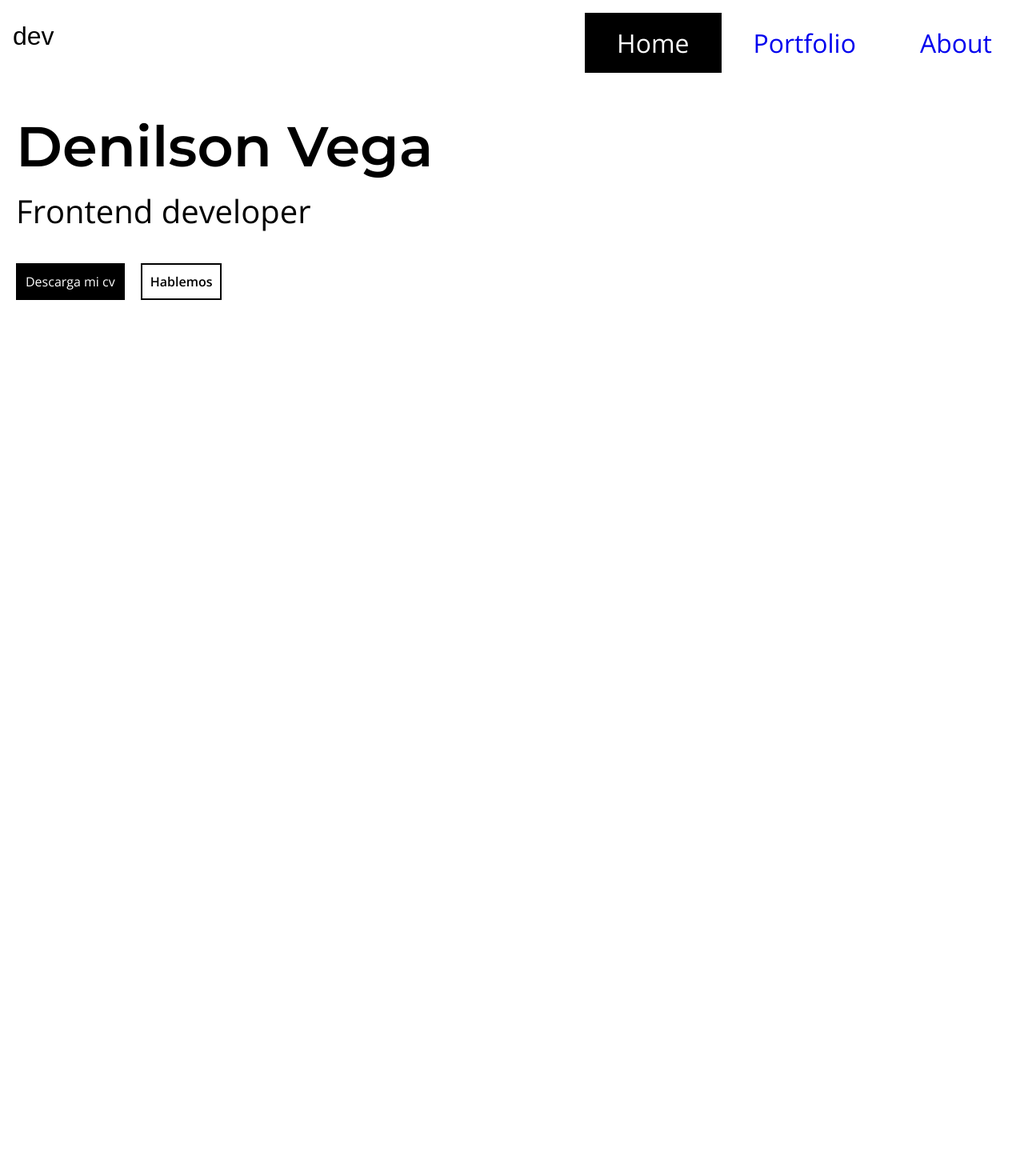
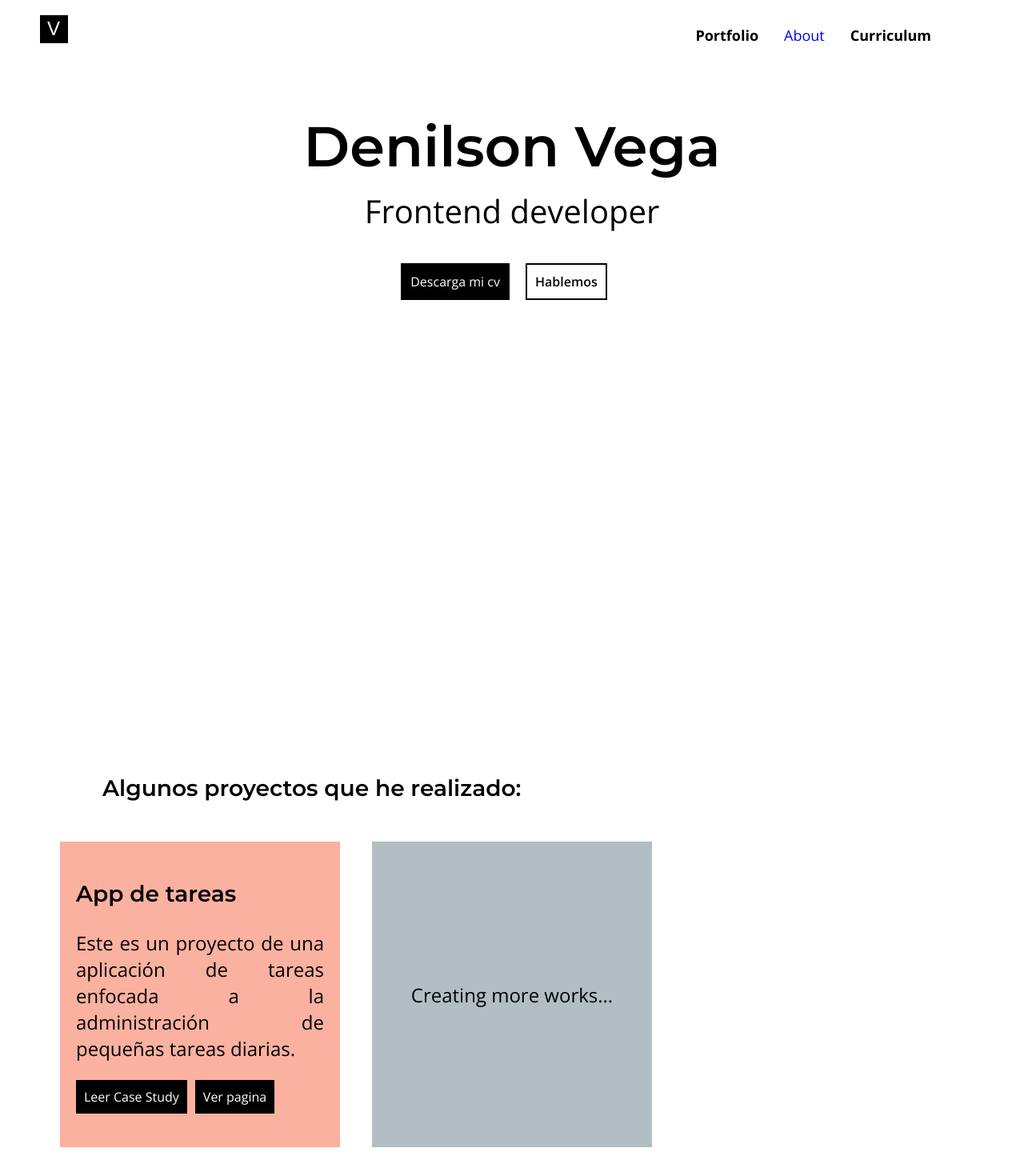
Before and after one commit to DanielVegaf/vega.dev, a React (Create React App) app: page / in a window 1280 px wide. Shown: the top 1470 px of the page at 80% size. Before the commit the page ends 800 px from the top, so only its background shows below. Built offline with nearby package versions, Linux system fonts and the light colour scheme; the HTML template or start-up script is replaced by a standard one.

Commit message:
Update layout beta 0.1.1 last beta

```diff
--- a/src/App.js
+++ b/src/App.js
@@ -6,7 +6,6 @@ import {
 import { useState } from 'react';
 
 import { HomePage } from './components/home/HomePage';
-import { PortfolioPage } from './components/portfolio/PortfolioPage';
 import { AboutPage } from './components/about/AboutPage';
 
 import {
@@ -17,8 +16,11 @@ import {
   Menu,
   MenuItem,
   MenuItemLink,
+  MenuItemCV,
   MobileIcon
 } from './styles/NavegationStyles'
+
+import Pdf from './assets/CV-DenilsonVega.pdf'
 
 import { FaTimes, FaBars } from "react-icons/fa";
 
@@ -32,7 +34,7 @@ function App() {
         <Wrapper>
 
           <LogoContainer>
-            <BackHome to="/">dev</BackHome>
+            <BackHome to="/">V</BackHome>
           </LogoContainer>
 
           <MobileIcon onClick={() => setShowMenu(!showMenu)}>
@@ -45,27 +47,29 @@ function App() {
           >
             <MenuItem>
               <MenuItemLink
-                className={({ isActive}) => isActive ? "active" : ""}
+                className={({ isActive }) => isActive ? "active" : ""}
                 to="/"
-                onClick={() => setShowMenu(!showMenu)}>
-                Home
-              </MenuItemLink>
-            </MenuItem>
-            <MenuItem>
-              <MenuItemLink
-                className={({ isActive}) => isActive ? "active" : ""}
-                to="/portfolio"
                 onClick={() => setShowMenu(!showMenu)}>
                 Portfolio
               </MenuItemLink>
             </MenuItem>
             <MenuItem>
               <MenuItemLink
-                className={({ isActive}) => isActive ? "active" : ""}
+                className={({ isActive }) => isActive ? "active" : ""}
                 to="/about"
                 onClick={() => setShowMenu(!showMenu)}>
                 About
               </MenuItemLink>
+            </MenuItem>
+            <MenuItem>
+              <MenuItemCV
+                href={Pdf}
+                target="_blank"
+                rel='noreferrer'
+                className={({ isActive }) => isActive ? "active" : ""}
+                onClick={() => setShowMenu(!showMenu)}>
+                Curriculum
+              </MenuItemCV>
             </MenuItem>
           </Menu>
 
@@ -74,7 +78,6 @@ function App() {
         <main>
           <Routes>
             <Route exact path="/about" element={<AboutPage />}> </Route>
-            <Route exact path="/portfolio" element={<PortfolioPage />}> </Route>
             <Route exact path="/" element={<HomePage />}></Route>
           </Routes>
         </main>
--- a/src/components/about/About.js
+++ b/src/components/about/About.js
@@ -20,6 +20,8 @@ import {
   AStackIcon,
   AStackText
 } from './AboutStyles'
+
+import Footer from '../Footer'
 
 const About = () => {
   return (
@@ -120,6 +122,7 @@ const About = () => {
         </ASkillContent>
       </AStack>
 
+      <Footer />
     </AboutContent>
   )
 }
--- a/src/components/home/Home.js
+++ b/src/components/home/Home.js
@@ -9,6 +9,8 @@ import {
     Curriculum,
     CVLink
 } from './HomeStyles'
+import Portfolio from '../portfolio/Portfolio'
+import Footer from '../Footer'
 import Pdf from '../../assets/CV-DenilsonVega.pdf'
 const Home = () => {
     return (
@@ -23,23 +25,18 @@ const Home = () => {
                     </DescriptionRoll>
                 </Description>
 
-                {/* <Curriculum>
-                <CVLink target='_blank' href={Pdf}>
-                    Download CV
-                </CVLink>
-            </Curriculum> */}
                 <DescriptionLinks>
                     <Curriculum>
                         <CVLink
                             primary
                             href={Pdf}
-                            target="_blank"
+                            download="Curriculum Denilson Vega"
                             rel='noreferrer'
                         >
                             Descarga mi cv
                         </CVLink>
                         <CVLink
-                            href="/"
+                            href="mailto:denilson.dvf@gmial.com"
                             target="_blank"
                             rel='noreferrer'
                         >
@@ -48,6 +45,9 @@ const Home = () => {
                     </Curriculum>
                 </DescriptionLinks>
             </Main>
+
+            <Portfolio />
+            <Footer />
         </Container>
     )
 }
--- a/src/components/home/HomeStyles.js
+++ b/src/components/home/HomeStyles.js
@@ -7,26 +7,62 @@ export const Container = styled.div`
 
 export const Main = styled.div`
     width: 100%;
-    height: 100%;
+    height: 100vh;
 `;
 
 export const Description = styled.div`
-    padding: 0 20px;
+    text-align: center;
+    transition: .2 ease-in-out;
+    @media screen and (max-width: 960px) {
+        padding: 0 20px;
+        transition: .2 ease-in-out;
+    }
+    @media screen and (max-width: 500px) {
+        font-size: 2rem;
+        transition: .2 ease-in-out;
+    }
 `;
 
 export const DescriptionTitle = styled.div`
     font-size: 60px;
-    text-align: justify;
+    transition: .2 ease-in-out;
+    @media screen and (max-width: 960px) {
+        text-align: justify;
+        transition: .2 ease-in-out;
+    }
+    @media screen and (max-width: 500px) {
+        text-align: justify;
+        transition: .2 ease-in-out;
+    }
 `;
 
 export const DescriptionRoll = styled.div`
    font-size: 40px;
    margin-top: -60px;
+   transition: .2 ease-in-out;
+   @media screen and (max-width: 960px) {
+        text-align: justify;
+        transition: .2 ease-in-out;
+    }
+   @media screen and (max-width: 500px) {
+        text-align: justify;
+        transition: .2 ease-in-out;
+    }
 `;
 
 export const DescriptionLinks = styled.div`
     display: flex;
+    justify-content: center;
     padding: 10px;
+    transition: .2 ease-in-out;
+    @media screen and (max-width: 960px) {
+        justify-content: start;
+        transition: .2 ease-in-out;
+    }
+   @media screen and (max-width: 500px) {
+        justify-content: start;
+        transition: .2 ease-in-out;
+    }
 `;
 
 export const Curriculum = styled.div`
@@ -39,7 +75,14 @@ export const CVLink = styled.a`
     color: black;
     padding: 10px;
     margin: 10px;
+    transition: .2s ease-in-out;
     font-weight: ${props => props.primary ? "200" : "600"};
     background: ${props => props.primary ? "black" : "white"};
     color: ${props => props.primary ? "white" : "black"};
+
+    &:hover{
+        transition: .2s ease-in-out;
+        border-radius: 5px;
+        box-shadow: 3px 3px black;
+    }
 `;
--- a/src/components/portfolio/Portfolio.js
+++ b/src/components/portfolio/Portfolio.js
@@ -1,22 +1,54 @@
 import React from 'react'
-import { GridContainer, Grid, Card } from './PortfolioStyles'
+import {
+  GridContainer,
+  GridTitle,
+  Grid,
+  Card,
+  CardMain,
+  CardTitle,
+  CardContentText,
+  CardContentLinks,
+  CardLink,
+  CardText
+} from './PortfolioStyles'
 
 const Portfolio = () => {
   return (
     <GridContainer>
+      <GridTitle>
+        <h3>Algunos proyectos que he realizado:</h3>
+      </GridTitle>
       <Grid>
-        <Card className='card'>
-          Work 1
+
+        <Card first>
+          <CardMain>
+            <CardTitle>
+              <h3>App de tareas</h3>
+            </CardTitle>
+            <CardContentText>
+              <CardText>
+                Este es un proyecto de una aplicación de tareas enfocada a la administración de pequeñas tareas diarias.
+              </CardText>
+            </CardContentText>
+            <CardContentLinks>
+              <CardLink target="_blank" href='https://github.com/DanielVegaf/react-tasks'>Leer Case Study</CardLink>
+              <CardLink target="_blank" href='https://reactasks.netlify.app/'>Ver pagina</CardLink>
+            </CardContentLinks>
+          </CardMain>
         </Card>
-        <Card className='card'>
-          Work 2
+
+        <Card style={{ display: 'flex', justifyContent: 'center', alignItems: 'center'}}>
+          Creating more works...
         </Card>
-        <Card className='card'>
-          Work 3
-        </Card>
-        <Card className='card'>
-          Work 4
-        </Card>
+
+        {/* <Card third>
+            Work 3
+          </Card>
+
+          <Card fourth>
+            Work 4
+          </Card> */}
+
       </Grid>
 
     </GridContainer>
--- a/src/components/portfolio/PortfolioStyles.js
+++ b/src/components/portfolio/PortfolioStyles.js
@@ -1,18 +1,25 @@
 import styled from 'styled-components'
 
-export const GridContainer = styled.div`
-    /* background-color: red; */
+export const GridContainer = styled.div``
+export const GridTitle = styled.div`
+    width: 80%;
+    font-size: 1.5rem;
+    margin: 0 auto;
+    text-align: justify;
 `
 
 export const Grid = styled.div`
     display: grid;
-    grid-template-columns: repeat(auto-fill, 330px);
+    grid-template-columns: repeat(auto-fill, 350px);
     gap: 40px;
     margin-top: 50px;
-    padding: 20px;
     justify-content: center;
 
     @media (max-width: 848px) {
+        grid-template-columns: 100%;
+        grid-template-columns: repeat(auto-fill, 350px);
+    }
+    @media (max-width: 740px) {
         grid-template-columns: 100%;
     }
     @media (max-width: 670px) {
@@ -21,20 +28,52 @@ export const Grid = styled.div`
 `
 
 export const Card = styled.div`
-    width: 330px;
-    height: 345px;
-    background-color: blueviolet;
+    box-sizing: border-box;
+    width: 350px;
+    height: 100%;
     font-size: 1.5rem;
     list-style: none;
-    text-align: center;
-    color: #ecf0f1;
+    color: black;
+    padding: 20px;
+    background-color: #b2bec3;
+    ${props => props.first && `background-color: #fab1a0`};
+    ${props => props.second && `background-color: #0984e3`};
+    ${props => props.third && `background-color: #55efc4`};
+    ${props => props.fourth && `background-color: #a29bfe`};
 
     @media (max-width: 848px) {
         width: 100%;
-        background-color: red;
     }
     @media (max-width: 670px) {
         width: 100%;
-        background-color: gray;
+        display: flex;
+        padding: 50px;
     }
 `
+
+export const CardMain = styled.div``
+export const CardTitle = styled.div``
+export const CardContentText = styled.div``
+
+export const CardText = styled.p`
+    text-align: justify;
+`
+
+export const CardContentLinks = styled.div`
+    margin-bottom: 30px;
+`
+
+export const CardLink = styled.a`
+    background-color: black;
+    color: white;
+    text-decoration: none;
+    margin-right: 10px;
+    padding: 10px;
+    font-size: 1rem;
+    transition: .2s ease-in-out;
+    &:hover{
+        border-radius: 5px;
+        transition: .2s ease-in-out;
+        box-shadow: 3px 3px black;
+    }
+`
--- a/src/index.css
+++ b/src/index.css
@@ -1,4 +1,4 @@
-body {
+body, html {
   margin: 0;
   padding: 0;
   box-sizing: border-box;
@@ -20,6 +20,6 @@ h3{
 
 .active{
   font-family: 'Open Sans', sans-serif;
-  background-color: black;
-  color: white;
+  font-weight: 900;
+  color: black;
 }
--- a/src/styles/NavegationStyles.js
+++ b/src/styles/NavegationStyles.js
@@ -18,23 +18,48 @@ export const Wrapper = styled.div`
 `;
 
 export const LogoContainer = styled.div`
-  margin-left: 1rem;
+  margin-left: 3.1rem;
   display: flex;
   align-items: center;
-  font-size: 2rem;
+  font-size: 1.5rem;
   font-family: sans-serif;
+  transition: .2 ease-in-out;
+
+  @media screen and (max-width: 960px) {
+    margin-left: 1.5rem;
+    transition: .2 ease-in-out;
+  }
+  @media screen and (max-width: 500px) {
+    margin-left: 1.5rem;
+    transition: .2 ease-in-out;
+  }
 `;
 
 export const BackHome = styled(Link)`
   color: black;
   text-decoration: none;
+  display: flex;
+  justify-content: center;
+  align-items: center;
+  background-color: black;
+  transition: .2s ease-in-out;
+  color: white;
+  width: 35px;
+  height: 35px;
+
+  &:hover{
+    transition: .2s ease-in-out;
+    transform: rotate(90deg);
+    border-radius: 50%;
+  }
 `;
 
 export const Menu = styled.ul`
-  /* height: 100vh; */
   display: flex;
   justify-content: space-between;
   list-style: none;
+  margin-right: 100px;
+  transition: .2 ease-in-out;
   @media screen and (max-width: 960px) {
     background-color: white;
     position: absolute;
@@ -42,21 +67,24 @@ export const Menu = styled.ul`
     right: ${({ open }) => (open ? "0" : "130%")};
     width: 100vw;
     height: 100%;
+    margin: 0;
     justify-content: center;
     flex-direction: column;
     align-items: center;
-    transition: .3s all ease;
+    transition: .2s all ease;
   }
 `;
 
 export const MenuItem = styled.li`
   height: 100%;
+  transition: .2 ease-in-out;
   @media screen and (max-width: 960px) {
     width: 100%;
     height: 70px;
     display: flex;
     justify-content: center;
     align-items: center;
+    transition: .2 ease-in-out;
   }
 `;
 
@@ -65,49 +93,42 @@ export const MenuItemLink = styled(NavLink)`
   justify-content: center;
   align-items: center;
   height: 100%;
-  padding: 0.5rem 2.5rem;
+  padding: 0.5rem 1rem;
   text-decoration: none;
-  font-size: 2rem;
-  font-weight: 300;
+  font-size: 18px;
   cursor: pointer;
   transition: .5s all ease;
 
   @media screen and (max-width: 960px) {
     width: 100%;
-    div {
-      width: 30%;
-      justify-content: left;
-      svg {
-        display: flex;
-      }
-    }
-  }
-  @media screen and (max-width: 880px) {
-    div {
-      width: 40%;
-      justify-content: left;
-      svg {
-        display: flex;
-      }
-    }
+    transition: .2 ease-in-out;
   }
   @media screen and (max-width: 500px) {
-    div {
-      width: 60%;
-      justify-content: left;
-      svg {
-        display: flex;
-      }
-    }
+    font-size: 2rem;
+    transition: .2 ease-in-out;
   }
-  @media screen and (max-width: 260px) {
-    div {
-      width: 100%;
-      justify-content: left;
-      svg {
-        display: flex;
-      }
-    }
+`;
+
+export const MenuItemCV = styled.a`
+  display: flex;
+  justify-content: center;
+  align-items: center;
+  height: 100%;
+  padding: 0.5rem 1rem;
+  text-decoration: none;
+  font-size: 18px;
+  font-weight: bold;
+  color: black;
+  cursor: pointer;
+  transition: .5s all ease;
+
+  @media screen and (max-width: 960px) {
+    width: 100%;
+    transition: .2 ease-in-out;
+  }
+  @media screen and (max-width: 500px) {
+    font-size: 2rem;
+    transition: .2 ease-in-out;
   }
 `;
 
@@ -120,13 +141,18 @@ export const MobileIcon = styled.div`
     display: flex;
     align-items: center;
     cursor: pointer;
+    transition: .2s ease-in-out;
     position: absolute;
     right: 10px;
     top: 15px;
     z-index: 2;
     svg {
       fill: white;
-      /* margin-right: 0.5rem; */
+    }
+
+    &:hover{
+      transition: .2s ease-in-out;
+      border-radius: 5px;
     }
   }
 `;
```
Also changed, not shown: src/components/about/AboutStyles.js (+5 -14 lines), src/styles/FooterStyles.js (+19 -11 lines).
